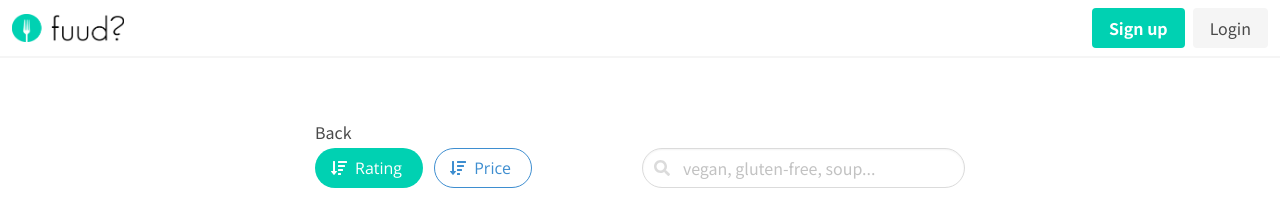
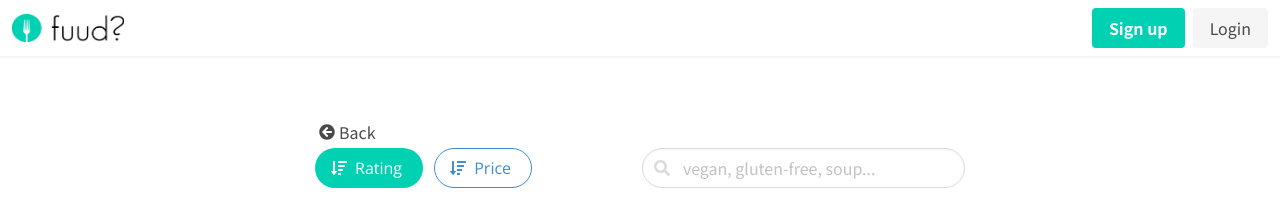
Before and after one commit to raimondlume/fuud-client, a Vue app: page /bitstop in a window 1280 px wide. Shown: the top 210 px of the page. Built offline with nearby package versions, Linux system fonts and the light colour scheme; no server answers; what v-tooltip would draw is missing.

Commit message:
added icon to back button in provider view

```diff
--- a/src/views/MenuByProvider.vue
+++ b/src/views/MenuByProvider.vue
@@ -1,6 +1,11 @@
 <template>
   <div>
-    <span @click="$router.go(-1)" class="back-button">Back</span>
+    <div @click="$router.push('/')" class="back-button">
+      <span class="icon">
+        <font-awesome-icon icon="arrow-circle-left" />
+      </span>
+      <span>Back</span>
+    </div>
     <h1 class="title">{{ provider.name }}</h1>
     <h3 class="subtitle">{{ provider.address }}</h3>
     <food-item-list
@@ -76,7 +81,7 @@ export default {
 
 <style scoped>
   .back-button {
-    margin-bottom: 30px;
+    display: flex;
     cursor: pointer;
   }
 </style>
```
